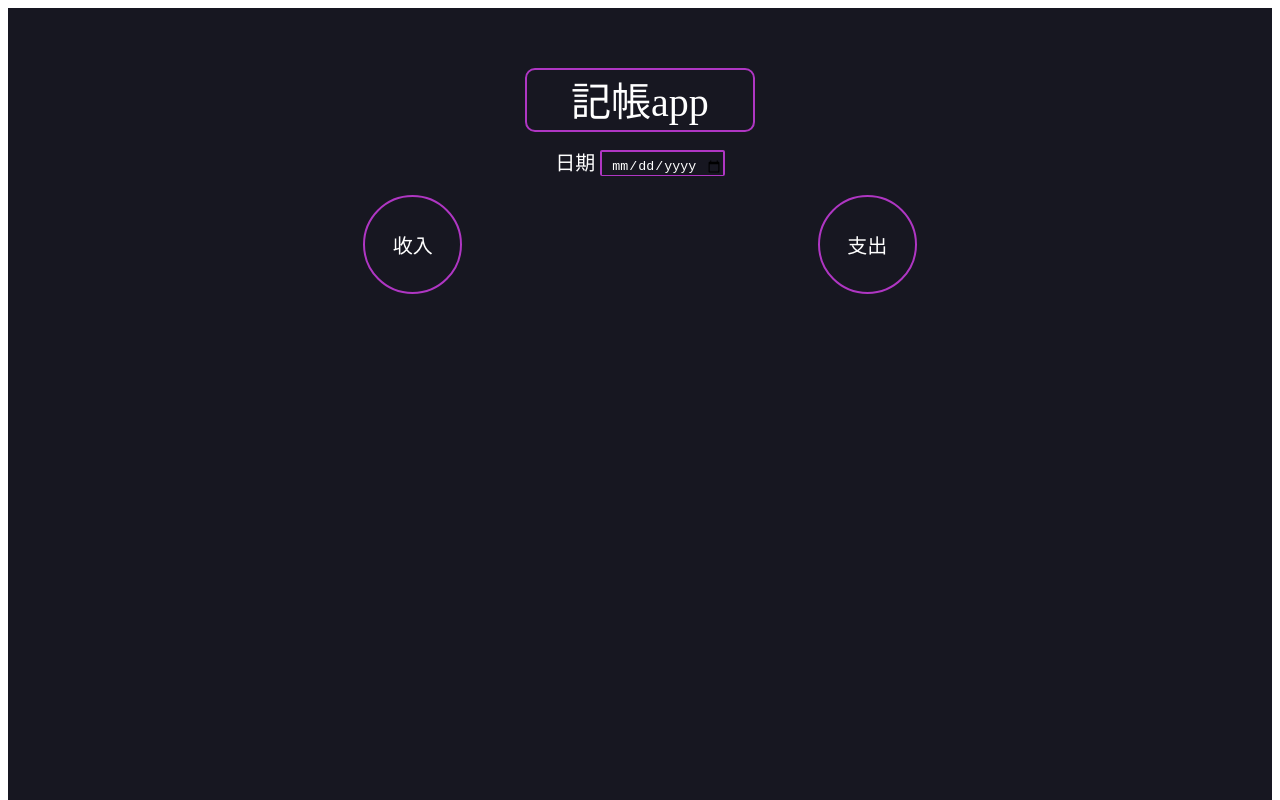
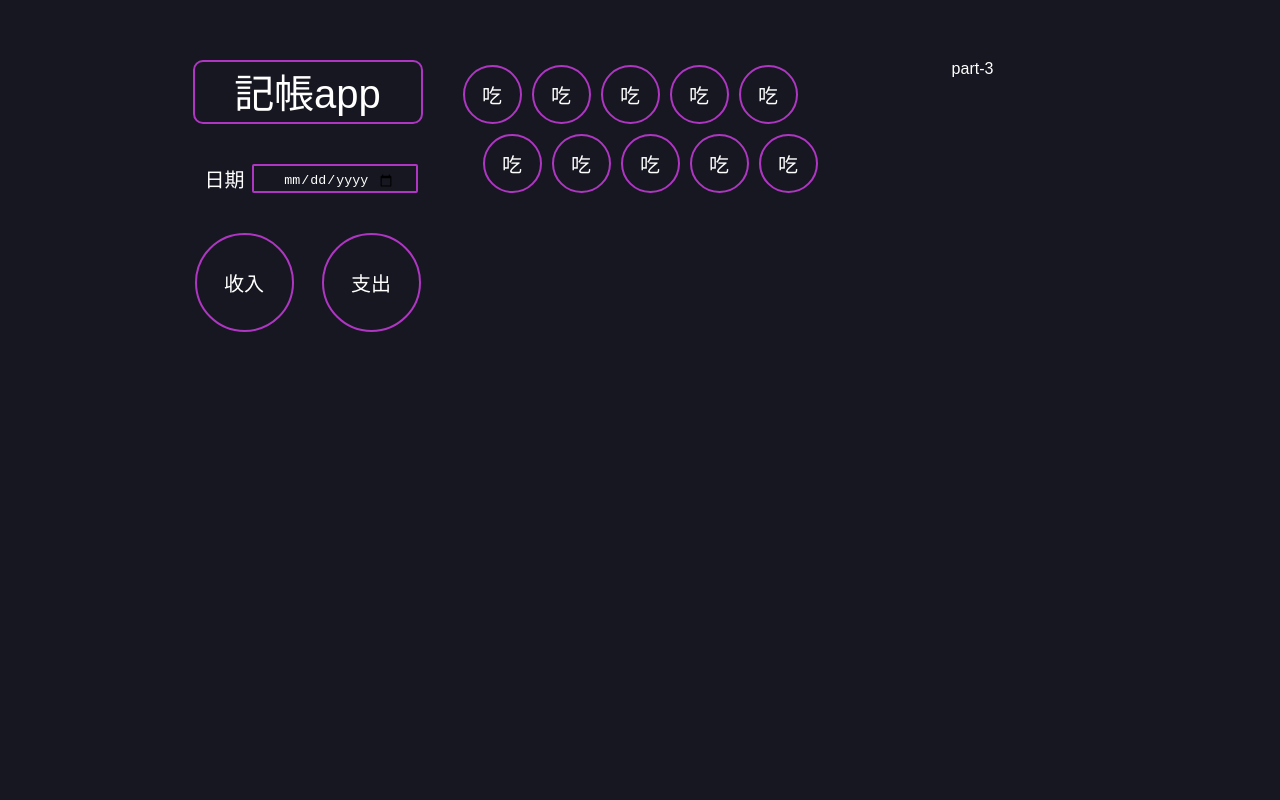
Before and after one commit to BrianLiu0127/BrianLiu0127.github.io, a plain HTML site: page index.html in a window 1280 px wide. Shown: the top 800 px of the page. Drawn offline with Linux system fonts and the light colour scheme.

Commit message:
支出分類完成

```diff
--- a/index.html
+++ b/index.html
@@ -1,22 +1,52 @@
 <!-- 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 -->
 <!DOCTYPE html>
 <html>
+
 <head>
-    <meta charset="UTF-8"/>
+  <meta charset="UTF-8" />
   <title>記帳</title>
   <meta name="viewport" content="width=device-width, initial-scale=1">
-    <link rel="stylesheet" href="style.css"/>
+  <link rel="stylesheet" href="style.css" />
 </head>
+
 <body>
   <div class="container">
+    <div class="part-1">
       <div class="box title">記帳app</div>
-      <div class="Date-box">日期<span class="box" style="margin-left: 5px;"><input type="date"/></span></div>
+      <div class="Date-box">
+        <div style="flex:1; color:white;">日期</div>
+        <div style="flex:3; color:white;" class="box"><input type="date" style="flex: 4;"/></div>
+      </div>
       <div class="container-in-out">
-        <div></div>
-        <div class="circle box"><div>收入</div></div>
-        <div class="circle box"><div>支出</div></div>
-        <div></div>
+        <div class="circle box">
+          <div>收入</div>
+        </div>
+        <div class="circle box">
+          <div>支出</div>
         </div>
       </div>
+    </div>
+    <div class="part-1" style="width:fit-content;">
+      <div class="expenses-type">
+        <div class="row">
+          <div class="circle box small-circle"><div>吃</div></div>
+          <div class="circle box small-circle"><div>吃</div></div>
+          <div class="circle box small-circle"><div>吃</div></div>
+          <div class="circle box small-circle"><div>吃</div></div>
+          <div class="circle box small-circle"><div>吃</div></div>
+        </div>
+        <div class="row" style="margin-left: 20px">
+          <div class="circle box small-circle"><div>吃</div></div>
+          <div class="circle box small-circle"><div>吃</div></div>
+          <div class="circle box small-circle"><div>吃</div></div>
+          <div class="circle box small-circle"><div>吃</div></div>
+          <div class="circle box small-circle"><div>吃</div></div>
+        </div>
+      </div>
+
+    </div>
+    <div class="part-1">part-3</div>
+  </div>
 </body>
+
 </html>
--- a/style.css
+++ b/style.css
@@ -1,14 +1,32 @@
-.body{
+body{
     font-family: sans-serif;
+    background-color: #171721;
+    margin: 0px;
 }
 
 .container{
     /* width: 428px; */
     width: 100%;
-    height: 926px;
-    background-color: #171721;
+    height: fit-content;
+
     padding-top: 60px;
     margin: 0px;
+    display: flex;
+    flex-wrap: wrap;
+    justify-content: center;
+    /* align-items: center; */
+    /* justify-content: space-between; */
+}
+
+.part-1{
+    width:300px;
+    height:max-content;
+    color: white;
+    /* border:1px solid white; */
+    display: flex;
+    flex-wrap: wrap;
+    justify-content: center;
+    /* align-content: center; */
 }
 
 .box{
@@ -30,11 +48,16 @@
 }
 
 .Date-box{
+    /* border: 1px solid white; */
     color:white;
     font-size: 20px;
-    margin: 15px;
+    margin: 40px;
+    width:226px;
     text-align: center;
-    height: 33px;
+    height: max-content;
+    display: flex;
+    align-content: center;
+    justify-content: center;
 }
 
 [type="date"]{
@@ -46,8 +69,11 @@
 }
 
 .container-in-out{
+    width:226px;
+    /* border: 1px solid white; */
     display: flex;
     justify-content: space-between;
+    margin-bottom: 20px;
 }
 
 .circle{
@@ -70,3 +96,26 @@
     top:4px;
     box-shadow: none;
 }
+
+.expenses-type{
+    /* border: 1px solid white; */
+    width:fit-content;
+    height: fit-content;
+    margin-bottom: 20px;
+    display: flex;
+    flex-direction: column;
+}
+
+.row{
+    /* border: 1px solid white; */
+    width:inherit;
+    height:max-content;
+    display:flex;
+    justify-content: space-between;
+}
+
+.small-circle{
+    width: 55px;
+    height: 55px;
+    margin: 5px;
+}
```
Lines whose indentation alone changed are shown as unchanged.
